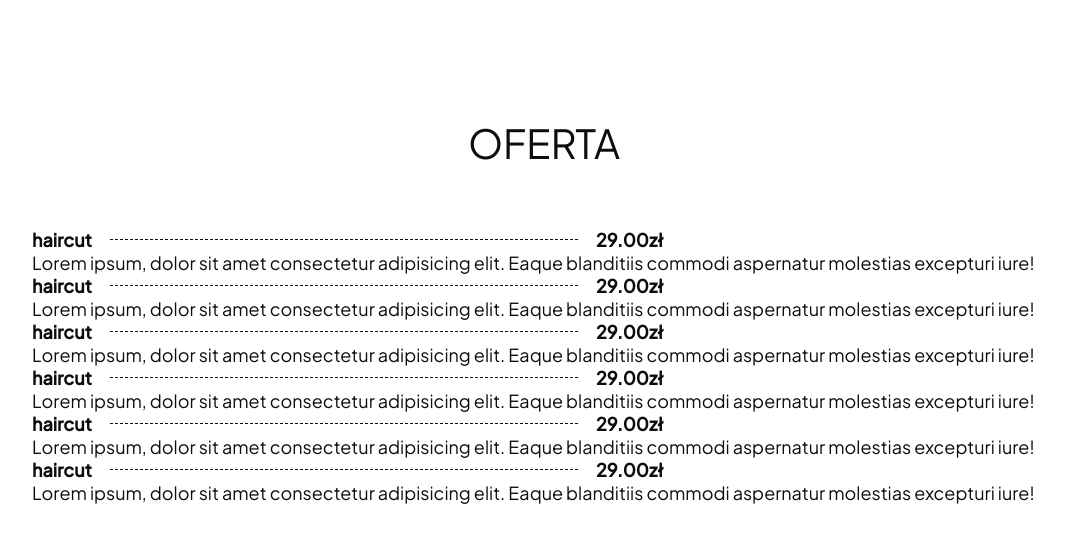
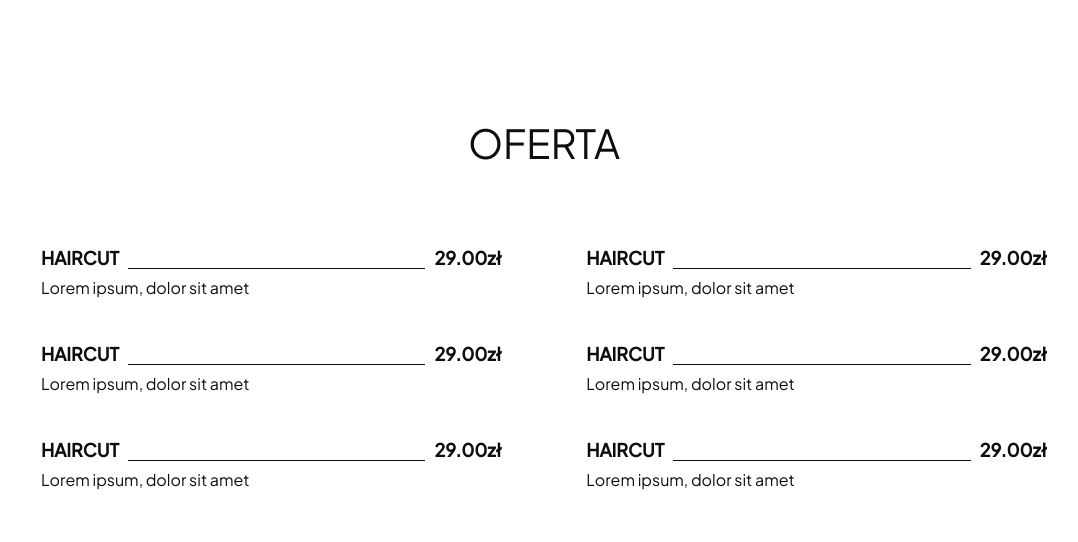
Before and after one commit to kiksonn/szabon, a website: page index.html in a window 1280 px wide. Shown: the part 1310-1852 px from the top of the page, without its empty margins (96-1174 px from the left). Drawn offline with Linux system fonts and the light colour scheme.

Commit message:
only must add font to offer sec

```diff
--- a/index.html
+++ b/index.html
@@ -82,8 +82,7 @@
                         <span class="offer__list-item-border"></span>
                         <span class="offer__list-item-price">29.00zł</span>
                     </div>
-                    <p>Lorem ipsum, dolor sit amet consectetur adipisicing elit. Eaque blanditiis commodi aspernatur
-                        molestias excepturi iure!</p>
+                    <p class="offer__list-item-text">Lorem ipsum, dolor sit amet</p>
                 </li>
                 <li class="offer__list-item">
                     <div class="offer__list-item-pricing">
@@ -91,8 +90,7 @@
                         <span class="offer__list-item-border"></span>
                         <span class="offer__list-item-price">29.00zł</span>
                     </div>
-                    <p>Lorem ipsum, dolor sit amet consectetur adipisicing elit. Eaque blanditiis commodi aspernatur
-                        molestias excepturi iure!</p>
+                    <p class="offer__list-item-text">Lorem ipsum, dolor sit amet</p>
                 </li>
                 <li class="offer__list-item">
                     <div class="offer__list-item-pricing">
@@ -100,8 +98,7 @@
                         <span class="offer__list-item-border"></span>
                         <span class="offer__list-item-price">29.00zł</span>
                     </div>
-                    <p>Lorem ipsum, dolor sit amet consectetur adipisicing elit. Eaque blanditiis commodi aspernatur
-                        molestias excepturi iure!</p>
+                    <p class="offer__list-item-text">Lorem ipsum, dolor sit amet</p>
                 </li>
                 <li class="offer__list-item">
                     <div class="offer__list-item-pricing">
@@ -109,8 +106,7 @@
                         <span class="offer__list-item-border"></span>
                         <span class="offer__list-item-price">29.00zł</span>
                     </div>
-                    <p>Lorem ipsum, dolor sit amet consectetur adipisicing elit. Eaque blanditiis commodi aspernatur
-                        molestias excepturi iure!</p>
+                    <p class="offer__list-item-text">Lorem ipsum, dolor sit amet</p>
                 </li>
                 <li class="offer__list-item">
                     <div class="offer__list-item-pricing">
@@ -118,8 +114,7 @@
                         <span class="offer__list-item-border"></span>
                         <span class="offer__list-item-price">29.00zł</span>
                     </div>
-                    <p>Lorem ipsum, dolor sit amet consectetur adipisicing elit. Eaque blanditiis commodi aspernatur
-                        molestias excepturi iure!</p>
+                    <p class="offer__list-item-text">Lorem ipsum, dolor sit amet</p>
                 </li>
                 <li class="offer__list-item">
                     <div class="offer__list-item-pricing">
@@ -127,9 +122,13 @@
                         <span class="offer__list-item-border"></span>
                         <span class="offer__list-item-price">29.00zł</span>
                     </div>
-                    <p>Lorem ipsum, dolor sit amet consectetur adipisicing elit. Eaque blanditiis commodi aspernatur
-                        molestias excepturi iure!</p>
+                    <p class="offer__list-item-text">Lorem ipsum, dolor sit amet</p>
                 </li>
+
+
+
+
+
             </ul>
 
         </div>
--- a/src/sass/_large.scss
+++ b/src/sass/_large.scss
@@ -1,8 +1,4 @@
-@media (min-width: 992px) {
-    .title {
-        font-size: 4rem;
-        margin-bottom: 6rem;
-    }
+@media(min-width: 1200px) {
 
     // NAV
     .nav-mobile {
@@ -32,6 +28,13 @@
 
         }
     }
+}
+
+@media (min-width: 992px) {
+    .title {
+        font-size: 4rem;
+        margin-bottom: 6rem;
+    }
 
     // ABOUT US
 
@@ -57,4 +60,48 @@
             line-height: 160%;
         }
     }
+
+    // OFFER
+
+    .offer {
+        &__list {
+            flex-direction: row;
+            flex-wrap: wrap;
+            justify-content: space-between;
+
+            &-item {
+                margin: 1em .5em;
+                width: 45%;
+
+                &-pricing {
+                    display: flex;
+
+                    align-items: flex-end;
+                }
+
+                &-title-four {
+                    padding-right: .5em;
+                    text-transform: uppercase;
+                }
+
+                &-border {
+                    border-bottom: 1px solid $black;
+                    width: 100%;
+                    height: 100%;
+                }
+
+                &-price {
+                    height: 100%;
+                    padding-left: .5em;
+                    font-weight: bold;
+                }
+
+                &-text {
+                    font-size: 1.6rem;
+                    padding: .5em 0;
+                }
+
+            }
+        }
+    }
 }
--- a/src/sass/main.scss
+++ b/src/sass/main.scss
@@ -96,12 +96,11 @@ body {
 
 .header {
     height: calc(100vh - 100px);
-    @include background-image("../img/header-small.jpg", .6);
+    @include background-image("../img/header-small.jpg", .1);
 
     .header__box {
         display: flex;
         flex-direction: column;
-
         justify-content: center;
         align-items: flex-start;
         height: 100%;
@@ -146,29 +145,36 @@ body {
         list-style-type: none;
 
         &-item {
+            margin-bottom: 1.5em;
 
             &-pricing {
                 display: flex;
 
-                align-items: center;
+                align-items: flex-end;
             }
 
             &-title-four {
-                padding-right: 1em;
+                padding-right: .5em;
+                text-transform: uppercase;
             }
 
             &-border {
-                border-bottom: 1px dashed $black;
+                border-bottom: 1px solid $black;
                 width: 100%;
                 height: 100%;
             }
 
             &-price {
-                width: 100%;
                 height: 100%;
-                padding-left: 1em;
-                font-weight: bold
+                padding-left: .5em;
+                font-weight: bold;
             }
+
+            &-text {
+                font-size: 1.6rem;
+                padding: .5em 0;
+            }
+
         }
     }
 }
```
Also changed, not shown: dist/css/main.min.css, 1 other file.
